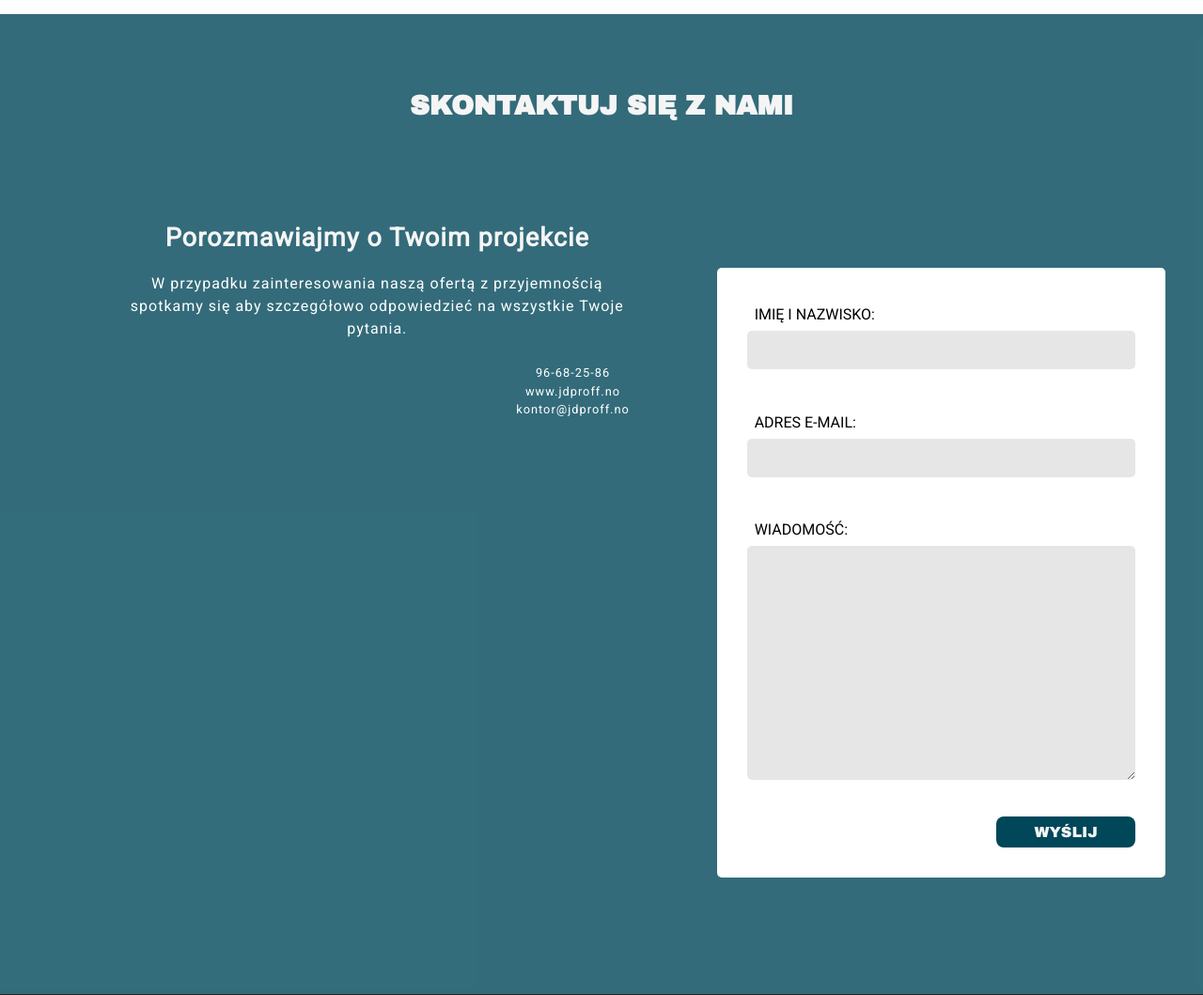
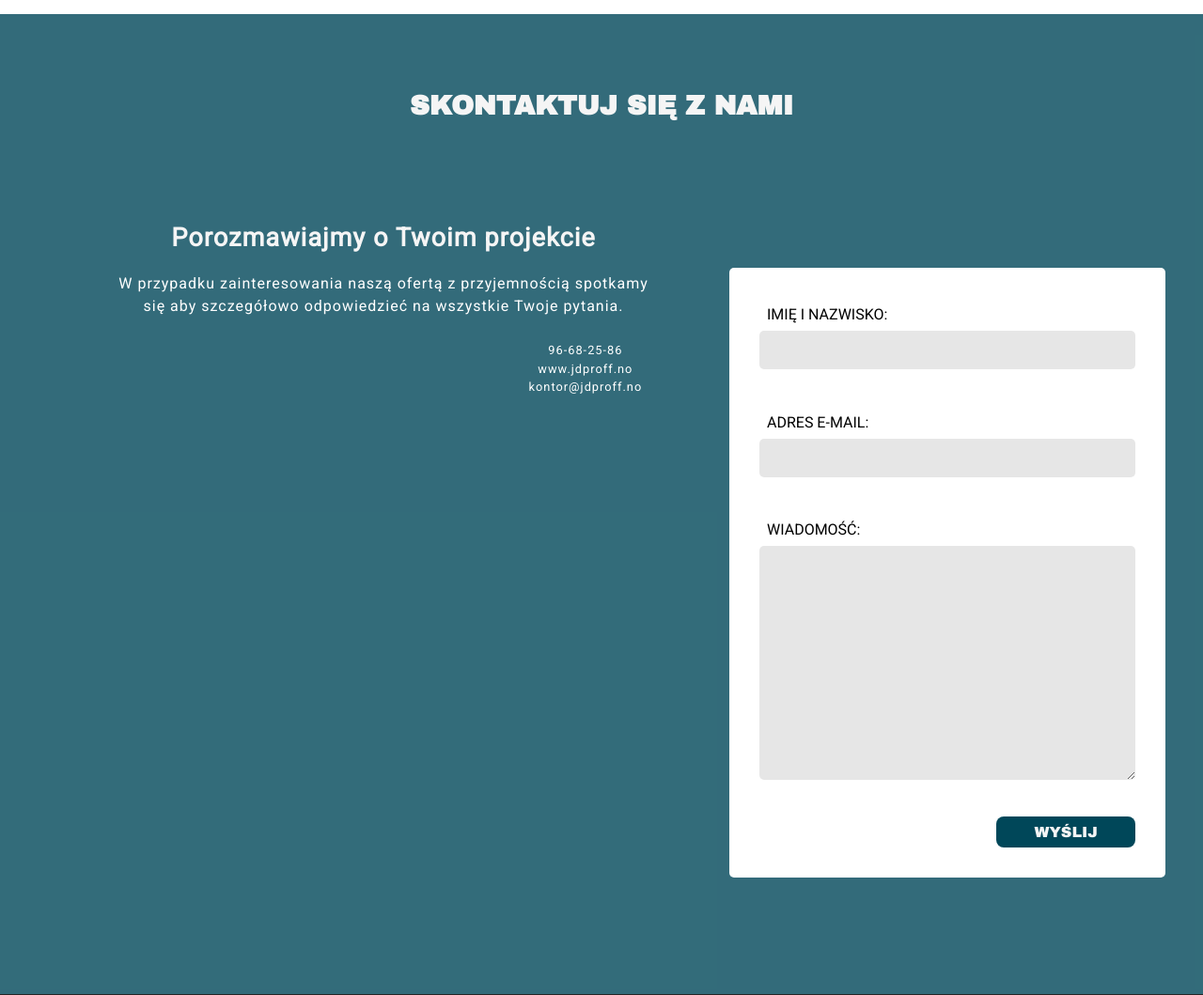
Before and after one commit to R3M3KPOL/PROFF, a PHP site: page / in a window 1280 px wide. Shown: the part 4536-5595 px from the top of the page at 94% size. Run offline with PHP 8.4, Linux system fonts and the light colour scheme; some libraries are stand-ins or nearby versions.

Commit message:
edit contact form

```diff
--- a/css/style.css
+++ b/css/style.css
@@ -820,8 +820,8 @@
   border: none;
   border-radius: 5px;
   font-size: 1.2rem;
-  max-width: 100%;
-  min-width: 100%;
+  max-width: 400px;
+  min-width: 400px;
   min-height: 150px;
 }
 
--- a/sass/style.scss
+++ b/sass/style.scss
@@ -629,8 +629,8 @@
     &__form-textarea {
         background-color: rgb(230, 230, 230);
         @include ContactForm;
-        max-width: 100%;
-        min-width: 100%;
+        max-width: 400px;
+        min-width: 400px;
         min-height: 150px;
     }
 
```
Also changed, not shown: 1 other file.
